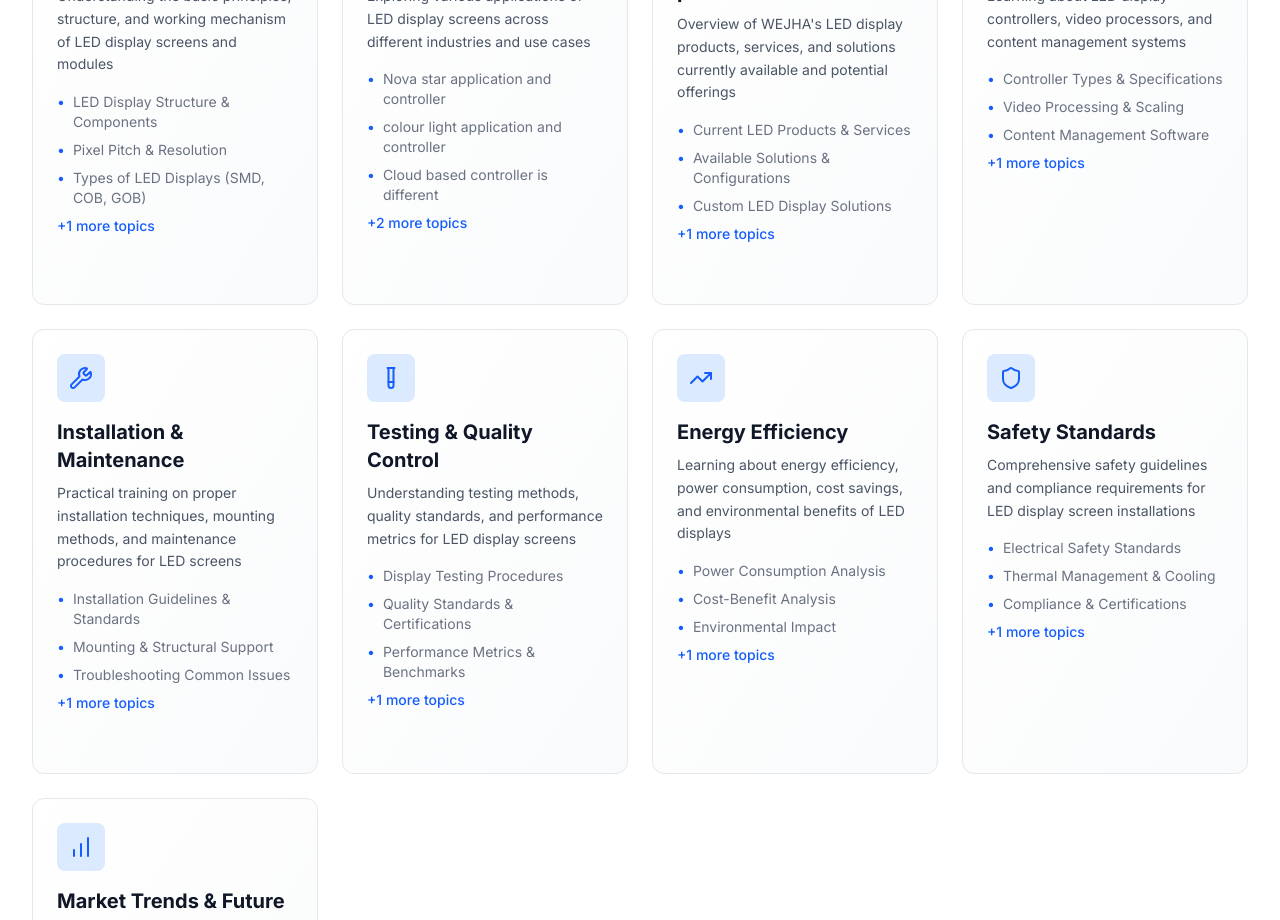
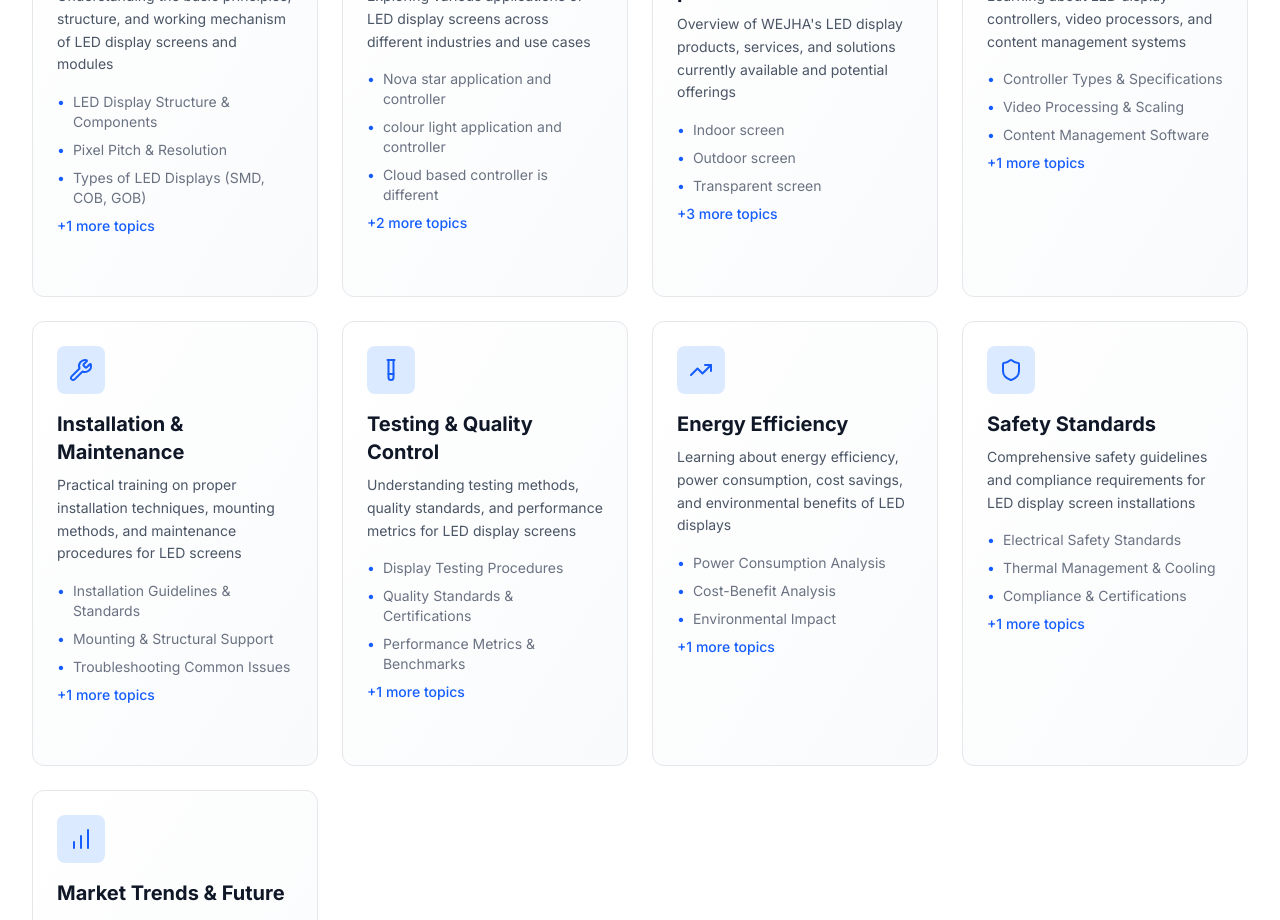
Before and after one commit to jbshaik-code/led-screen, a Next.js app: page / in a window 1280 px wide. Shown: the part 1260-2180 px from the top of the page. Built offline with nearby package versions, Linux system fonts and the light colour scheme.

Commit message:
Update WEJHA module with LED screen types: Indoor, Outdoor, Transparent, Smart film, Decorative, Floor screens

```diff
--- a/app/components/TrainingModules.tsx
+++ b/app/components/TrainingModules.tsx
@@ -48,10 +48,12 @@ const modules = [
     description:
       "Overview of WEJHA's LED display products, services, and solutions currently available and potential offerings",
     topics: [
-      "Current LED Products & Services",
-      "Available Solutions & Configurations",
-      "Custom LED Display Solutions",
-      "Future Product Roadmap",
+      "Indoor screen",
+      "Outdoor screen",
+      "Transparent screen",
+      "Smart film",
+      "Decorative screen",
+      "Floor screen",
     ],
   },
   {
```
